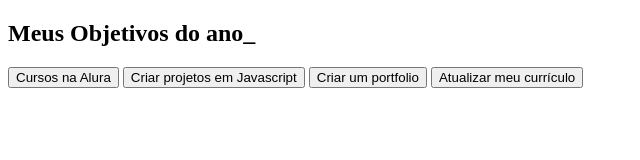
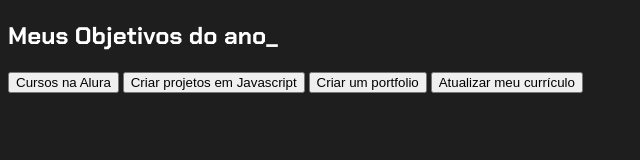
Before and after one commit to EmillyStefanny/20243md, a plain HTML site: page index.html in a window 1280 px wide. Shown: the whole page, without its empty margins (0-640 px from the left). Drawn offline with Linux system fonts and the light colour scheme.

Commit message:
altuação

```diff
--- a/style.css
+++ b/style.css
@@ -1,5 +1,4 @@
 @import url('https://fonts.googleapis.com/css2?family=Chakra+Petch:wght@400;700&display=swap');
-
 :root {
     --cor-de-fundo: #1E1E1E;
     --verde: #6FFF57;
@@ -8,3 +7,8 @@
     --botao-inativo: rgba(58, 55, 94, 0.5);
     --texto-fundo: rgba(58, 55, 94, 0.3);
 }
+body {
+    background-color: var(--cor-de-fundo);
+    color: var(--branco);
+    font-family: 'Chakra Petch', sans-serif;
+}
```
